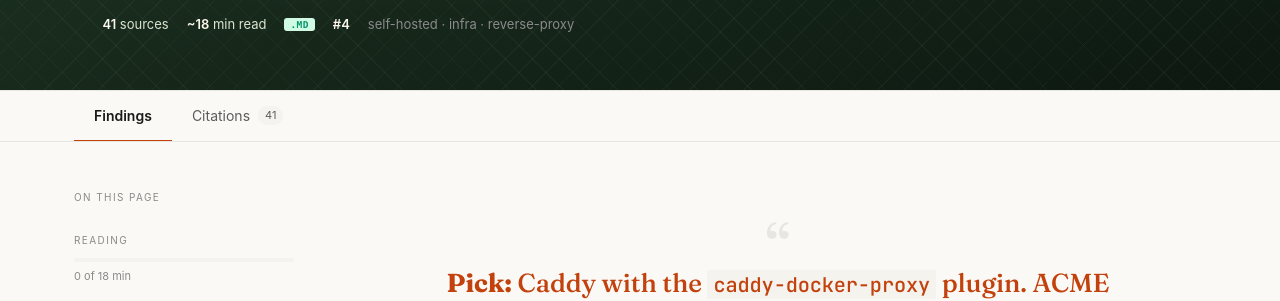
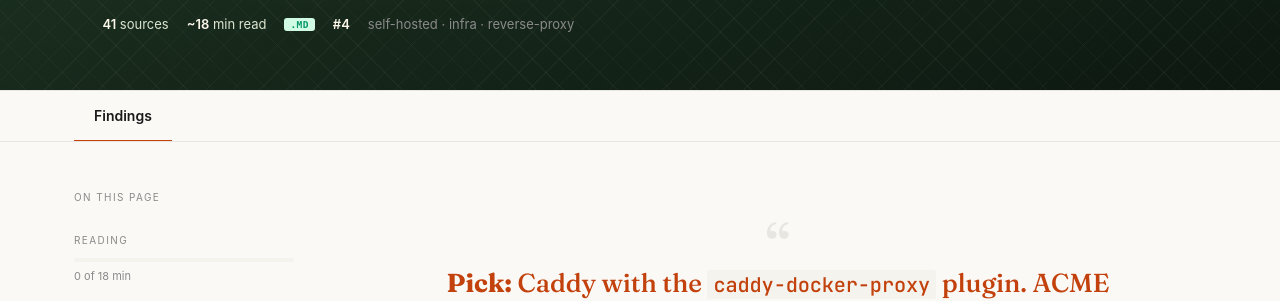
Before and after one commit to Laoujin/Compass, a Jekyll site: the page built from research/2026-04-17-reverse-proxy-personal-lab/index.md, in a window 1280 px wide. Shown: the part 611-912 px from the top of the page. Built offline with Jekyll 4.4.1, drawn with Linux system fonts in a browser that asks for light colours.

Commit message:
detail: don't show citations tab when there are none (ex: in ceo overview)

```diff
--- a/_layouts/research.html
+++ b/_layouts/research.html
@@ -19,6 +19,9 @@
 
   {% assign depth_label = page.depth | replace: 'ceo', 'recon' | replace: 'standard', 'survey' | replace: 'deep', 'expedition' %}
   {% if page.cover %}{% assign cover_url = page.url | append: page.cover | relative_url %}{% endif %}
+  {% assign ledger_path = page.dir | append: 'citations.jsonl' %}
+  {% assign has_ledger = false %}
+  {% for f in site.static_files %}{% if f.path == ledger_path %}{% assign has_ledger = true %}{% break %}{% endif %}{% endfor %}
 
   <a class="research-back" href="{{ '/' | relative_url }}">← {{ site.title }}</a>
 
@@ -46,7 +49,7 @@
   <div class="research-tabs-wrap">
     <nav class="research-tabs" role="tablist">
       <button class="research-tab is-active" role="tab" data-tab="findings" type="button">Findings</button>
-      {% if page.citations %}<button class="research-tab" role="tab" data-tab="citations" type="button">Citations <span class="tab-count">{{ page.citations }}</span></button>{% endif %}
+      {% if has_ledger %}<button class="research-tab" role="tab" data-tab="citations" type="button">Citations <span class="tab-count">{{ page.citations }}</span></button>{% endif %}
     </nav>
   </div>
 
@@ -69,7 +72,7 @@
   </section>
 
   <!-- Citations -->
-  {% if page.citations %}
+  {% if has_ledger %}
   <section class="research-panel" data-panel="citations">
     <div class="citations-wrap">
       <div class="citations-head">
```
